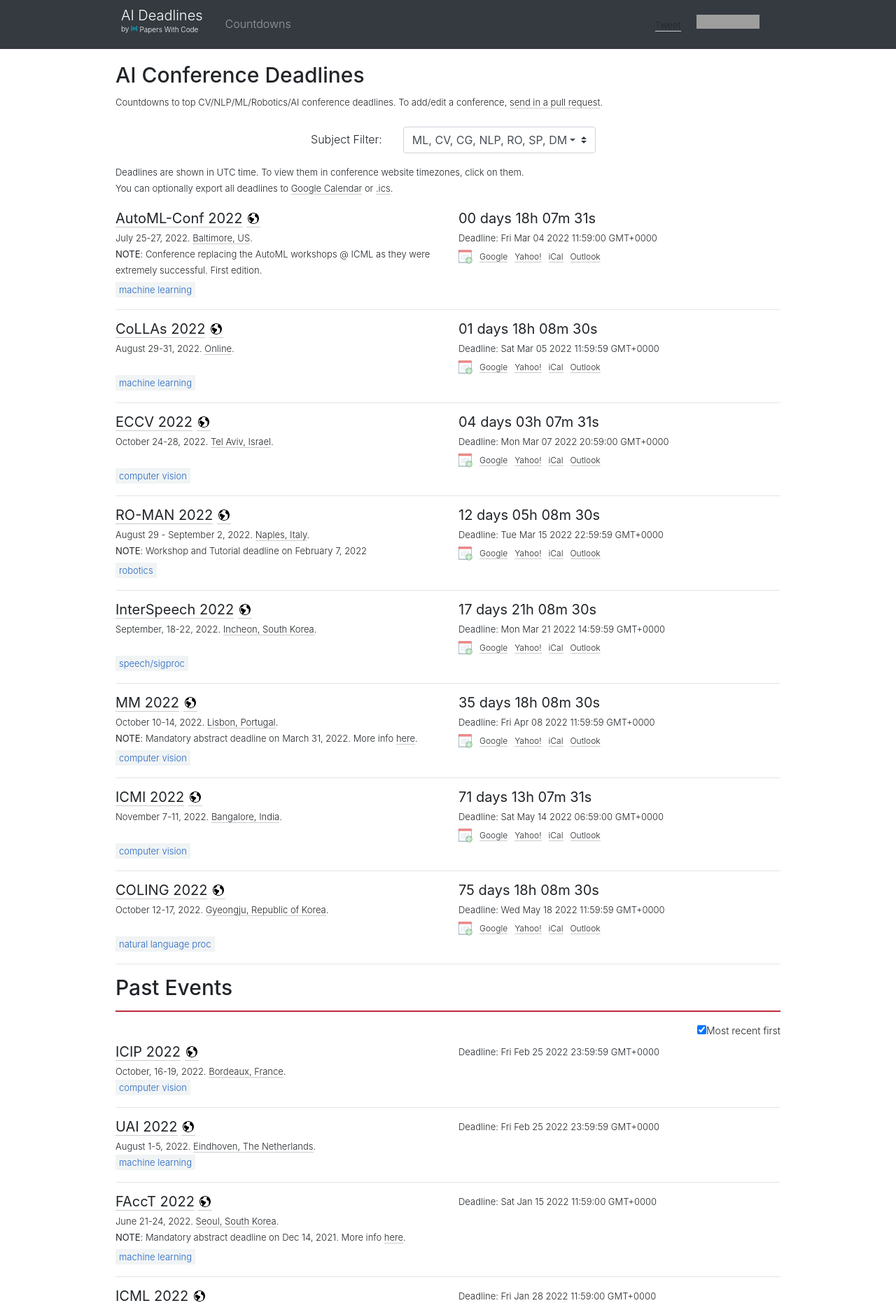
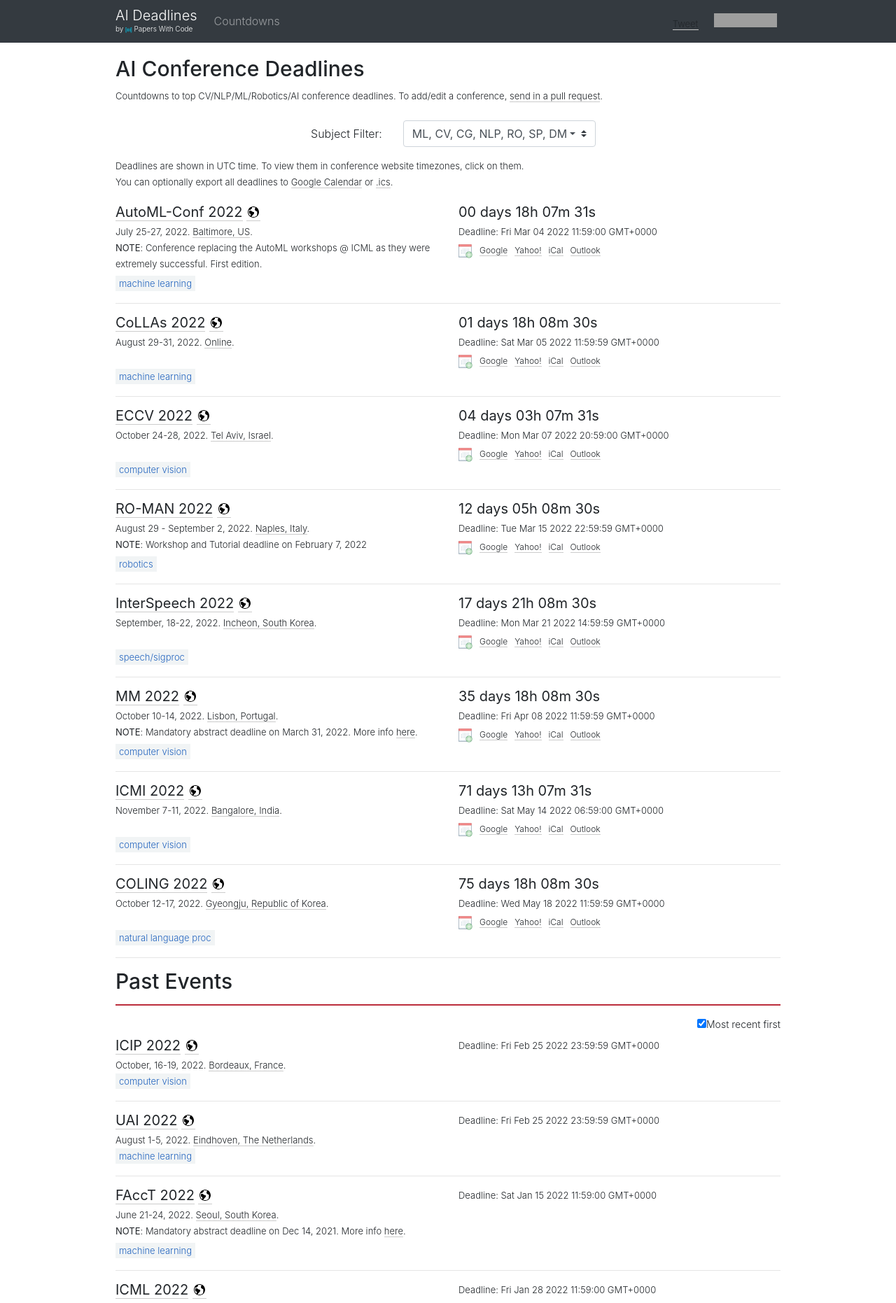
Before and after one commit to paperswithcode/ai-deadlines, a Jekyll site: the page built from index.html, in a window 1280 px wide. Shown: the top 1862 px of the page at 70% size. Built offline with Jekyll 4.4.1, drawn with Linux system fonts in a browser that asks for light colours; comment, search, counter and statistics services are not loaded; grey boxes are pictures that could not be loaded.

Commit message:
fix: fix twitter alignment

```diff
--- a/_includes/header.html
+++ b/_includes/header.html
@@ -1,14 +1,14 @@
 <nav class="navbar navbar-expand-lg navbar-dark bg-dark">
   <div class="container">
-      <div style="vertical-align: middle; padding: 8px;">
+      <div style="vertical-align: middle; padding-top: 8px;">
         <div>
           <a class="navbar-brand" href="{{site.baseurl}}/" style="border-bottom: none; line-height: 0.1em;">
           AI Deadlines<br><br>
           </a>
         </div>
         <div style="color: white; font-size: x-small;">
+          <a href="https://paperswithcode.com" class="pwc-link">
             by
-          <a href="https://paperswithcode.com" class="pwc-link">
             <div class="icon-inner pwc-icon"><svg xmlns="http://www.w3.org/2000/svg" viewBox="0 0 512 512" class="s-ion-icon"><path d="M88 128h48v256H88zM232 128h48v256h-48zM160 144h48v224h-48zM304 144h48v224h-48zM376 128h48v256h-48z"></path><path d="M104 104V56H16v400h88v-48H64V104zM408 56v48h40v304h-40v48h88V56z"></path></svg></div>
             Papers With Code
           </a>
@@ -25,16 +25,16 @@
           <a href="{{site.baseurl}}/" class="nav-link" style="border-bottom: none">Countdowns</a>
         </li>
       </ul>
-      <span>
+      <div class="twitter-github-icons">
         <a href="https://twitter.com/share" class="twitter-share-button"
           data-text="{{ site.description }}{% if site.twitter.hashtag %} #{{ site.twitter.hashtag }}{% endif %}"
-          data-show-count="false" style="font-size: 13px">Tweet</a>
+          data-show-count="false" style="font-size: 13px;">Tweet</a>
         <script async src="//platform.twitter.com/widgets.js" charset="utf-8"></script>
         &nbsp; &nbsp;
         <iframe
           src="https://ghbtns.com/github-btn.html?user={{ site.github_username }}&repo={{ site.github_repo }}&type=star&count=true"
-          frameborder="0" scrolling="0" width="120" height="20px"></iframe>
-      </span>
+          frameborder="0" scrolling="0" width="95px" height="20px"></iframe>
+      </div>
     </div>
   </div>
 </nav>
--- a/static/css/deadlines.css
+++ b/static/css/deadlines.css
@@ -222,8 +222,11 @@
 }
 
 .pwc-icon {
-  top: -2px;
   color: #1198b2;
+}
+
+.twitter-github-icons {
+  line-height: 16px;
 }
 
 #past-events-title {
```
